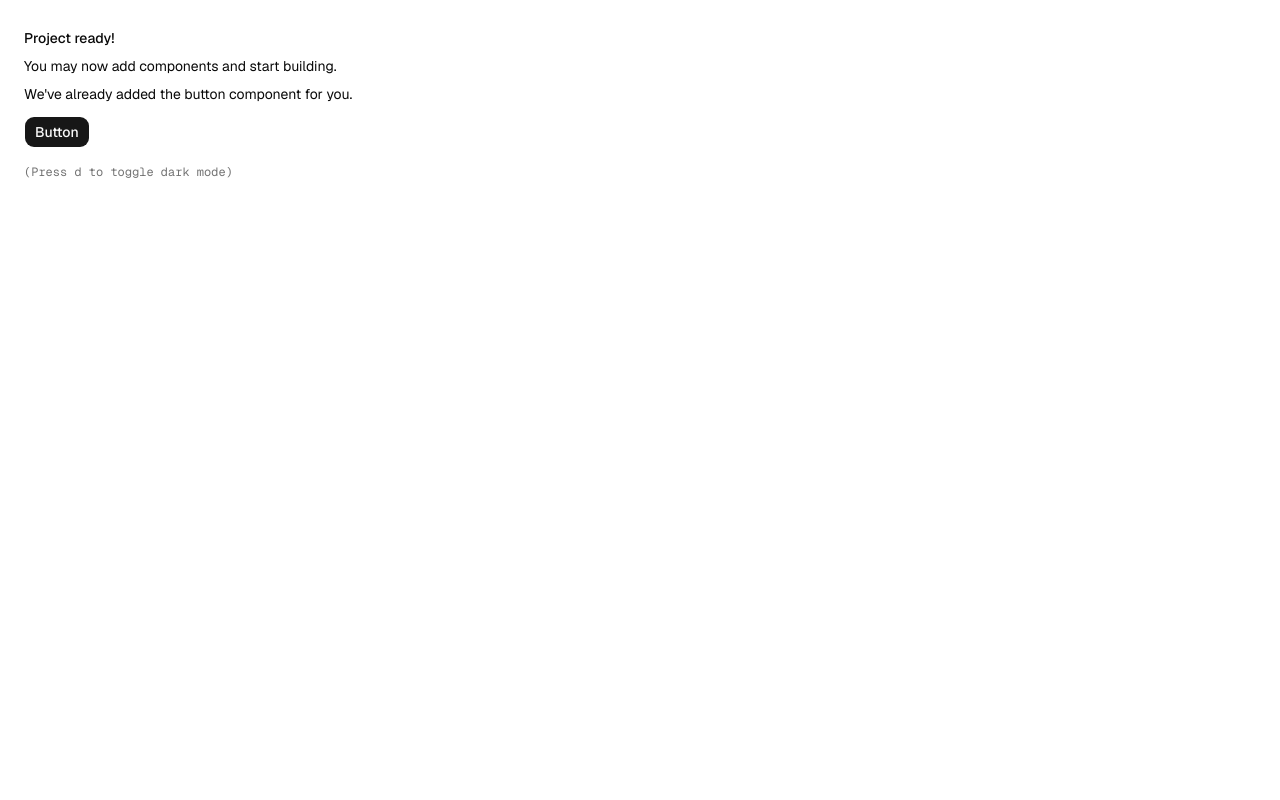
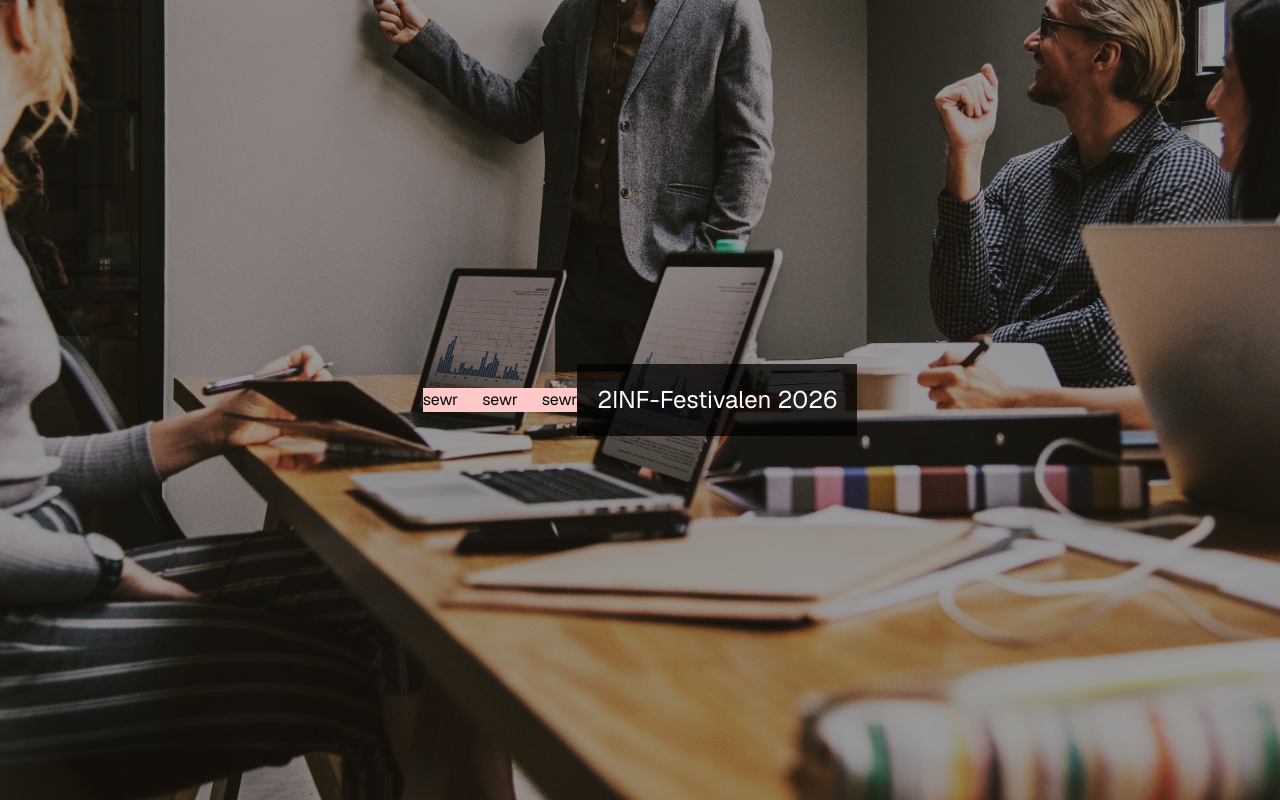
Before and after one commit to catsrieldreemurr/2inf-festival, a Next.js app in the folder 2inf/: page / in a window 1280 px wide. Built offline with nearby package versions, Linux system fonts and the light colour scheme.

Commit message:
Start work on Frontpage

```diff
--- a/2inf/app/page.tsx
+++ b/2inf/app/page.tsx
@@ -1,18 +1,16 @@
-import { Button } from "@/components/ui/button"
+import Navbar from "@/components/ui/navbar"
 
 export default function Page() {
   return (
-    <div className="flex min-h-svh p-6">
-      <div className="flex max-w-md min-w-0 flex-col gap-4 text-sm leading-loose">
-        <div>
-          <h1 className="font-medium">Project ready!</h1>
-          <p>You may now add components and start building.</p>
-          <p>We&apos;ve already added the button component for you.</p>
-          <Button className="mt-2">Button</Button>
-        </div>
-        <div className="font-mono text-xs text-muted-foreground">
-          (Press <kbd>d</kbd> to toggle dark mode)
-        </div>
+    <div>
+        <div className="relative h-[50rem] w-full flex items-center justify-center bg-black/40">
+          <div className="absolute inset-0 bg-[url(/testpic.jpg)] bg-cover bg-center opacity-100 -z-10"></div>
+
+          <Navbar></Navbar>
+
+          <div className="text-white bg-black/75 p-5">
+            <h1 className="text-2xl">2INF-Festivalen 2026</h1>
+          </div>
       </div>
     </div>
   )
--- /dev/null
+++ b/2inf/components/ui/navbar.tsx
@@ -0,0 +1,15 @@
+import Link from "next/link";
+
+
+export default function Navbar(){
+    return (
+        <nav className="bg-red-200">
+            <div className="flex flex-row gap-6">
+                <Link href={"https://YouTube.com"}>sewr</Link>
+                <Link href={"https://YouTube.com"}>sewr</Link>
+                <Link href={"https://YouTube.com"}>sewr</Link>
+
+            </div>
+        </nav>
+    )
+}
```
Also changed, not shown: 2inf/public/testpic.jpg (added).
